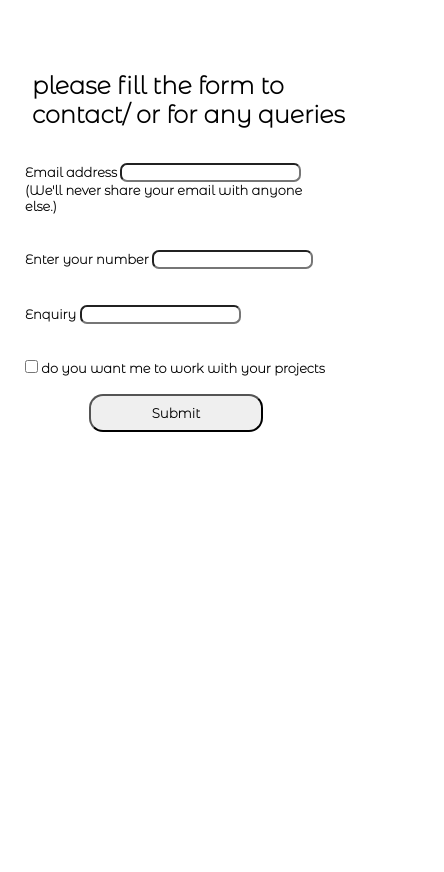
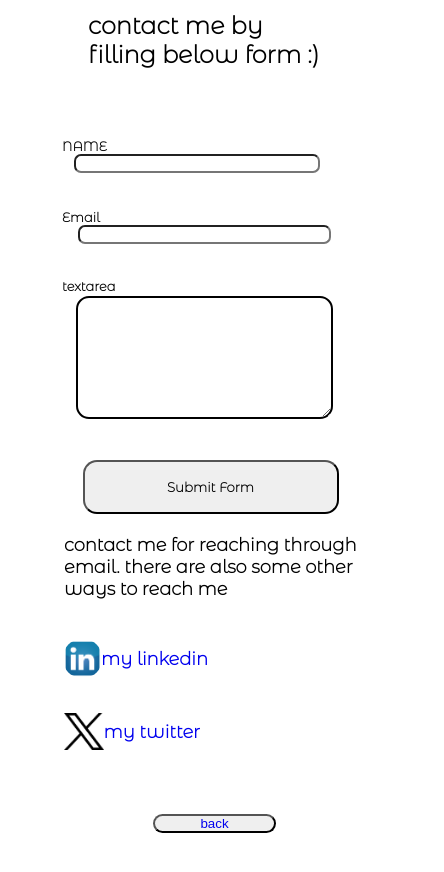
Before and after one commit to mdAbrar2/Portfolio-website, a plain HTML site: page contactme.html in a window 390 px wide. Shown: the whole page, 444 px wide, since content can reach past the window. Drawn offline with Linux system fonts and the light colour scheme.

Commit message:
commitied changes happend by builting contact page

```diff
--- a/contactme.html
+++ b/contactme.html
@@ -21,40 +21,48 @@
 
                 </nav>
             </div>
+
             <div class="main">
 
-
-                    <form class="myform">
-                      <div class="heading">please fill the form to contact/ or for any queries</div>
-                        <div class="mb-1">
-                          <label for="exampleInputEmail1" class="form-label">Email address</label>
-                          <input type="email" class="emailbox" id="exampleInputEmail1" aria-describedby="emailHelp">
-                          <div id="emailHelp" class="form-text">(We'll never share your email with anyone else.)</div>
-                        </div>
-                        <div class="mb-2">
-                          <label for="exampleInputPassword1" class="phno">Enter your number</label>
-                          <input type="number" class="phnobox" id="clientphone">
-                        </div>
-                        <div class="mb-2">
-                          <label for="exampleInputPassword1" class="phno">Enquiry</label>
-                          <input type="text" class="phnobox" id="clientphone">
-                        </div>
-                        <div class="mb-3 form-check">
-                          <input type="checkbox" class="emailbox" id="checkbox">
-                          <label class="form-check-label" for="exampleCheck1">do you want me to work with your projects</label>
-                        </div>
-                        <button type="submit" class="btn btn-primary" id="submit">Submit</button>
-                      </form>
+                <h id="conthead">contact me by filling below form  :)</h>
 
 
+                  <form method="POST" id="form" class="myform" >
 
+                      <input type="hidden" name="access_key" value="111f7473-ea6d-4f8f-9436-ecc0dddb7e1e">
+                      <div class="mb-1">NAME
+                          <input type="text" name="name" required id="name">
+                        </div>
+                        <div class="mb-2">Email
+                            <input type="email" name="email"  id="email">
+                        </div>
+                        <div class="mb-3">textarea
+                            <textarea name="message" required id="textarea"></textarea>
+                        </div>
+                        <button type="submit" id="submit">Submit Form</button>
+                        <div id="result"></div>
+
+                    </form>
+
+
+                    <img src="remove_bg-removebg-preview.png" alt="contactmepic" id="phoneimg">
+
+               <div class="continfo">
+                contact me for reaching through email.
+                there are also some other ways to reach me
+                <div class="linkedin"><img src="linked logo.png" alt="" id="linkedin-logo"><a href="https://www.linkedin.com/in/mohammed-abrar-aab006286">my linkedin</a></div>
+                <div class="X"><img src="twitter logo.png" alt="" id="twitter-logo"><a href=" https://x.com/MohammedAb95722?t=OrnsV0Vz4iraEKL8LoLpmA&s=08">my twitter</a></div>
+
+               </div>
+            <button id="goback"><a href="index.html">back
+            </a></button>
             </div>
         </div>
 
 
 
 
-
+    <script src="index.js"></script>
 
     </body>
 
--- a/index.js
+++ b/index.js
@@ -0,0 +1,41 @@
+
+        const form = document.getElementById('form');
+        const result = document.getElementById('result');
+
+        form.addEventListener('submit', function(e) {
+            const formData = new FormData(form);
+            e.preventDefault();
+
+            const object = Object.fromEntries(formData);
+            const json = JSON.stringify(object);
+
+            result.innerHTML = "Please wait..."
+
+            fetch('https://api.web3forms.com/submit', {
+                    method: 'POST',
+                    headers: {
+                        'Content-Type': 'application/json',
+                        'Accept': 'application/json'
+                    },
+                    body: json
+                })
+                  .then(async (response) => {
+                    let json = await response.json();
+                    if (response.status == 200) {
+                        result.innerHTML = json.message;
+                    } else {
+                        console.log(response);
+                        result.innerHTML = json.message;
+                    }
+                })
+                .catch(error => {
+                    console.log(error);
+                    result.innerHTML = "Something went wrong!";
+                })
+                .then(function() {
+                    form.reset();
+                    setTimeout(() => {
+                        result.style.display = "none";
+                    }, 3000);
+                });
+        });
--- a/style.css
+++ b/style.css
@@ -252,14 +252,15 @@ li a {
 
 .myform {
   animation: tracking-in-expand 2s cubic-bezier(0.215, 0.610, 0.355, 1.000) both;
-
+;
   margin-top: 104px;
   margin-left: 168px;
 
   border-radius: 14px;
+   border: solid black;
   padding: 24px;
   height: 257px;
-  width: 597px;
+  width: 535px;
   font-family: 'Montserrat Alternates', sans-serif;
   font-weight: bold;
   font-size: 13px;
@@ -273,11 +274,13 @@ li a {
   font-family: 'Montserrat Alternates', sans-serif;
   font-weight: bold;
   border-radius: 14px;
-  width: 174px;
+  width: 256px;
   align-self: center;
-  height: 38px;
+  height: 54px;
+  margin-top: 65px;
+  margin-left: -36px;
+}
 
-}
 
 .heading {
   font-size: large;
@@ -286,6 +289,68 @@ li a {
 #submit:hover {
   background-color: rgb(239, 217, 217);
 }
+#phoneimg{
+  position: absolute;
+}
+.formborder{
+  border: #000000;
+}
+#phoneimg {
+  position: absolute;
+  top: 102px;
+  left: 750px;
+  height: 312px;
+}
+#conthead {
+  position: absolute;
+  top: 25px;
+  right: 686px;
+  font-family: 'Montserrat Alternates', sans-serif;
+  font-size: x-large;
+  font-weight: 600;
+}
+
+.continfo {
+  font-family: 'Montserrat Alternates', sans-serif;
+  font-size: large;
+  font-weight: 600;
+  margin-top: 124px;
+  margin-left: 64px;
+}
+
+.linkedin {
+  margin-top: 19px;
+}
+#linkedin-logo {
+  height: 37px;
+  margin-top: 9px;
+  border-radius: 15px;
+  position: relative;
+  top: 12px;
+}
+.X {
+  margin-top: 22px;
+}
+
+#twitter-logo {
+  height: 37px;
+  margin-top: 9px;
+  /* border-radius: 15px; */
+  position: relative;
+  top: 12px;
+}
+
+#goback {
+  margin-top: 40px;
+  margin-left: 321px;
+  width: 123px;
+  border-radius: 12px;
+}
+
+#goback:hover{
+  background-color:  rgb(239, 217, 217);
+}
+
 
 @media(max-width:720px) {
   .sidebar {
@@ -348,16 +413,58 @@ li a {
     border: solid black;
   }
 
-  .myform {
-    left: -185px;
+  /* css for conatct me page */
+
+  #goback {
+    position: relative;
+    top: 35px;
+    left: -168px;
+}
+  #conthead {
+    font-family: 'Montserrat Alternates', sans-serif;
+    font-size: x-large;
+    font-weight: 600;
+    position: absolute;
+    top: 11px;
+    left: 88px;
+    width: 242px;
+}
+   #phoneimage{
+     display: none;
+
+  }
+ .myform {
+    left: -148px;
     position: relative;
     right: 212px;
     width: 338px;
     margin-right: 1px;
     height: 587px;
-    top: -104px;
-  }
+    top: -8px;
+    border: none;
+}
+#textarea {
+  margin-top: 1px;
+  border-radius: 13px;
+  border: solid 2px;
+  position: absolute;
+  top: 199px;
+  left: 56px;
+  height: 119px;
+  width: 169px;
+}
 
+.continfo {
+  margin-top: -31px;
+  position: absolute;
+  top: 565px;
+}
+   #phoneimg {
+    right: 7px;
+    left: 307px;
+    top: 12px;
+    display: none;
+}
 
   .mb-1 {
 
@@ -372,7 +479,10 @@ li a {
   .mb-3 {
     margin: 18px;
   }
-
+  #submit {
+    margin-top: 148px;
+    margin-left: -5px;
+}
 
   .emailbox {
     border-radius: 7px;
@@ -460,7 +570,9 @@ li a {
     }
   }
 
-  .goals {}
+  .goals {
+
+  }
 
   .navbar {
 
@@ -498,13 +610,26 @@ li a {
 
 }
 
-.phnobox {
-  width: 157px;
+
+#name {
+  width: 242px;
   border-radius: 7px;
+  margin-left: 12px;
 }
+#email {
+  border-radius: 7px;
+  margin-left: 16px;
+  margin-bottom: -8px;
+  width: 249px;
+}
+#textarea {
+  margin-top: 1px;
+  border-radius: 13px;
+  border: solid 2px;
 
-.emailbox {
-  border-radius: 7px;
+
+  height: 119px;
+  width: 253px;
 }
 
 .mb-1 {
```
Also changed, not shown: blog.html (+1 -0 lines), contactme_pic-removebg-preview.png (added), linked logo.png (added), remove_bg-removebg-preview.png (added), twitter logo.png (added).
